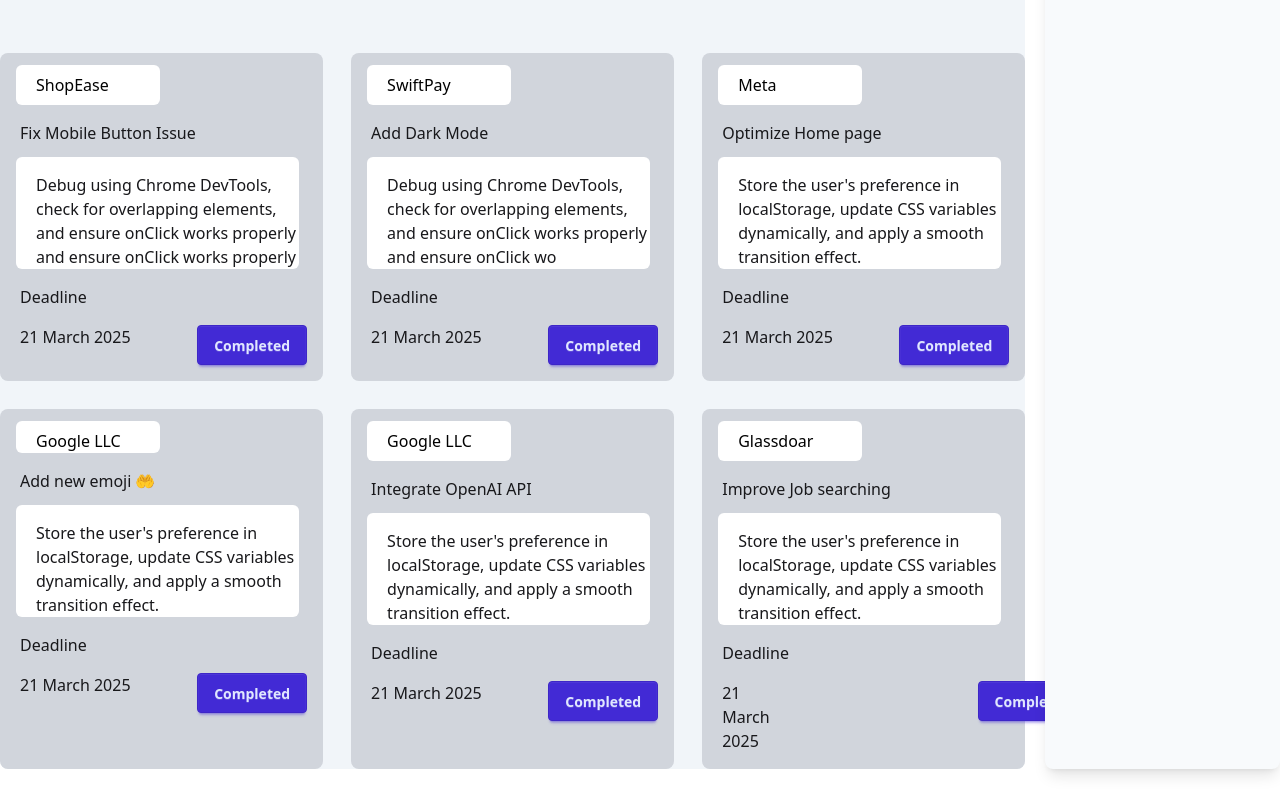
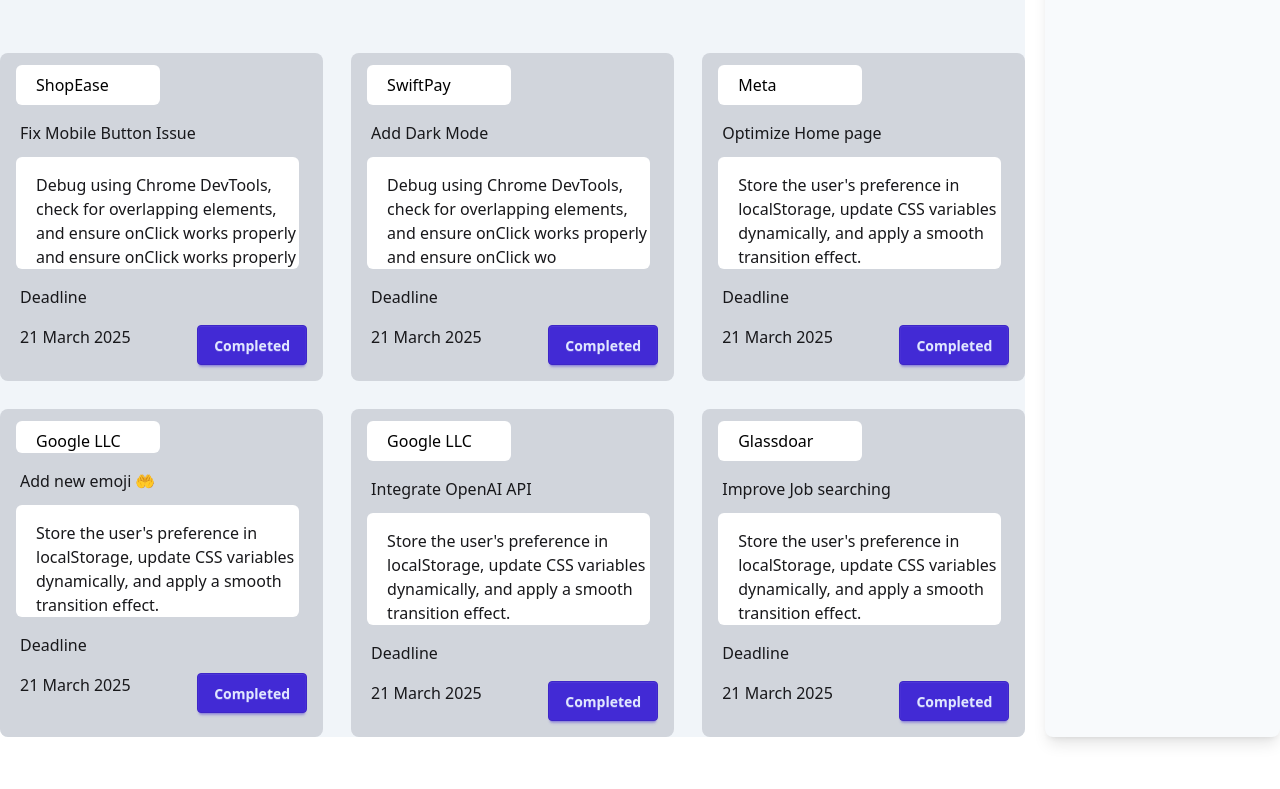
Before and after one commit to Jahidulislam23/assignment-5, a plain HTML site: page index.html in a window 1280 px wide. Shown: the part 367-1156 px from the top of the page. After the commit the page ends 1124 px from the top, so only its background shows below. Drawn offline with nearby package versions, Linux system fonts and the light colour scheme.

Commit message:
added the button box

```diff
--- a/index.html
+++ b/index.html
@@ -14,7 +14,7 @@
 
     </style>
 </head>
-<body class="max-w-[1400] mx-auto">
+<body class="max-w-[1400px] mx-auto">
     <header class="pt-6 ">
         <nav>
             <div class="navbar bg-base-100 shadow-sm pl-6 ">
@@ -158,7 +158,7 @@
                         <p class="pl-5 pt-4 bg-white rounded-md">Store the user's preference in localStorage, update CSS variables dynamically, and apply a smooth transition effect.</p>
                     </div>
                     <p class="pl-5 pt-4">Deadline</p>
-                    <div class="flex gap-52 pb-4 pl-5 pt-4 pr-4">
+                    <div class="flex justify-between pb-4 pl-5 pt-4 pr-4">
                         <h2 class=" ">21 March 2025</h2>
                     <button id="mainButton5" class="btn btn-primary ">Completed</button>
                     </div>
```
